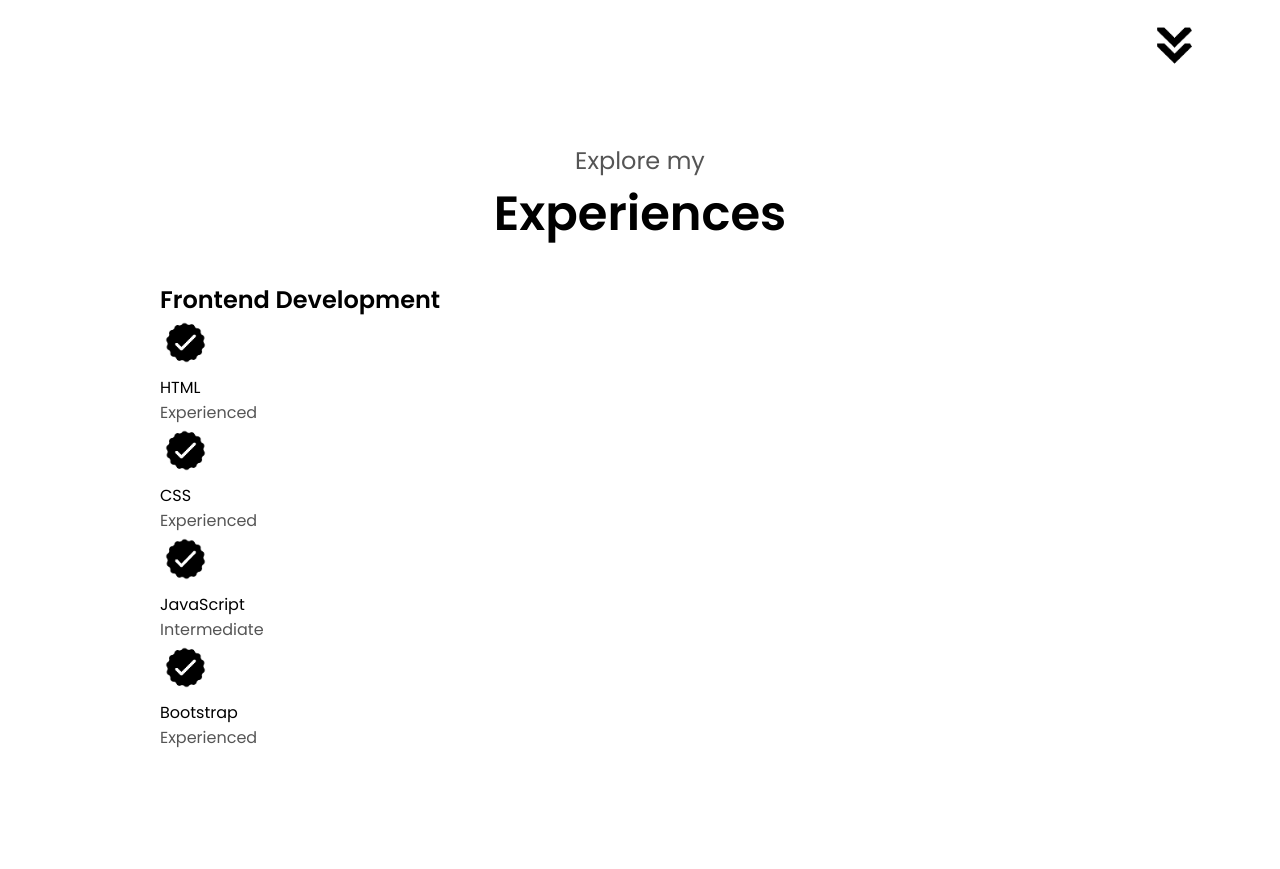
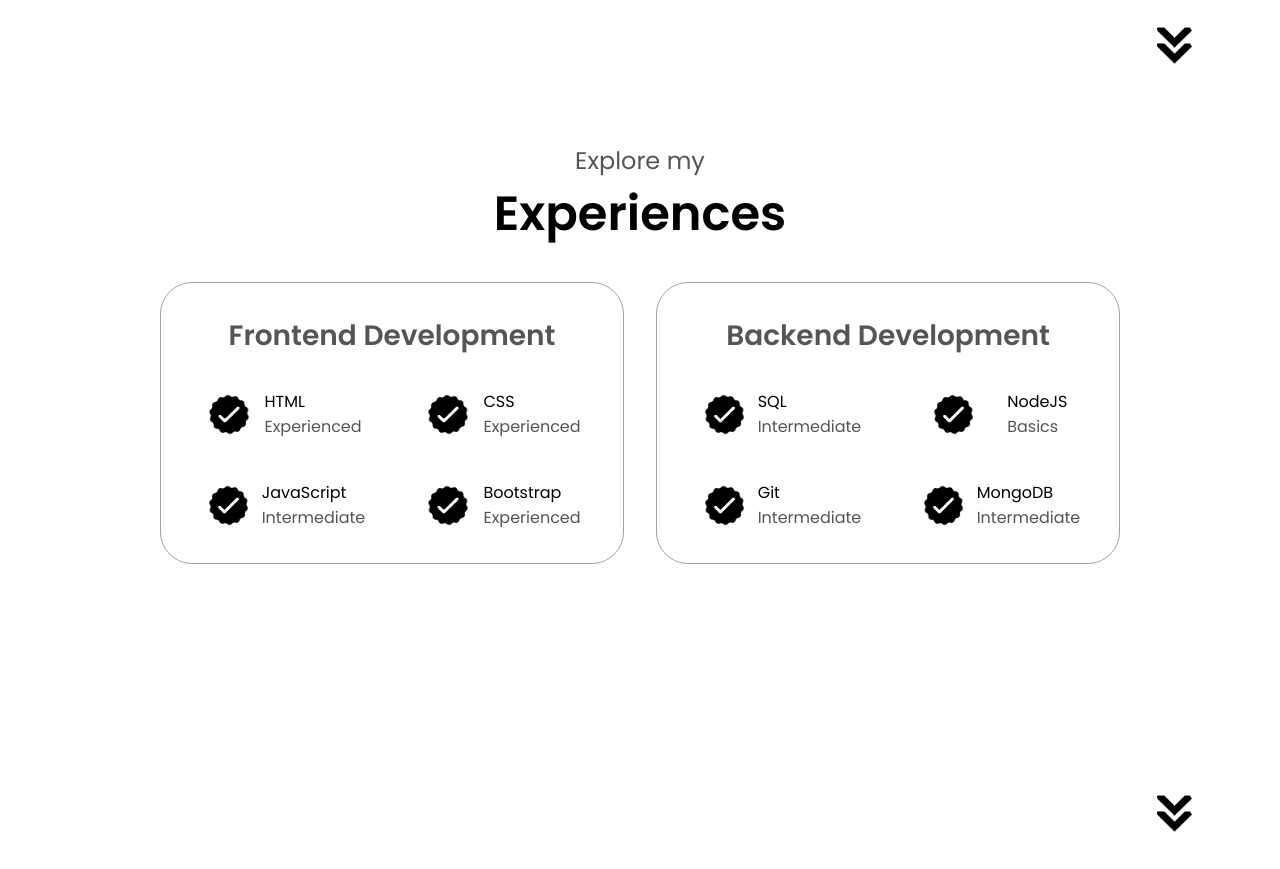
Before and after one commit to Harshninave04/Personal-Portfolio, a plain HTML site: page index.html in a window 1280 px wide. Shown: the part 1433-2302 px from the top of the page. Drawn offline with Linux system fonts and the light colour scheme.

Commit message:
Done with Experience Section

```diff
--- a/index.html
+++ b/index.html
@@ -123,7 +123,7 @@
         <h1 class="title">Experiences</h1>
         <div class="experience-details-container">
             <div class="about-containers">
-                <div class="details-containers">
+                <div class="details-container">
                     <h2 class="experience-sub-title">Frontend Development</h2>
                     <div class="article-container">
                         <article>
@@ -156,8 +156,43 @@
                         </article>
                     </div>
                 </div>
-            </div>
-        </div>
+                <div class="details-container">
+                    <h2 class="experience-sub-title">Backend Development</h2>
+                    <div class="article-container">
+                        <article>
+                            <img src="./assets/checkmark.png" alt="Checkmark icon" class="icon">
+                            <div>
+                                <div>SQL</div>
+                                <p>Intermediate</p>
+                            </div>
+                        </article>
+                        <article>
+                            <img src="./assets/checkmark.png" alt="Checkmark icon" class="icon">
+                            <div>
+                                <div>NodeJS</div>
+                                <p>Basics</p>
+                            </div>
+                        </article>
+                        <article>
+                            <img src="./assets/checkmark.png" alt="Checkmark icon" class="icon">
+                            <div>
+                                <div>Git</div>
+                                <p>Intermediate</p>
+                            </div>
+                        </article>
+                        <article>
+                            <img src="./assets/checkmark.png" alt="Checkmark icon" class="icon">
+                            <div>
+                                <div>MongoDB</div>
+                                <p>Intermediate</p>
+                            </div>
+                        </article>
+                        </div>
+                        </div>
+                        </div>
+                        </div>
+
+                        <img src="./assets/arrow.png" alt="Arrow icon" class="icon arrow" onclick="location.href='./#projects'">
     </section>
 
 
--- a/style.css
+++ b/style.css
@@ -319,3 +319,41 @@ section {
 .text-container {
     font-weight: 500;
 }
+/* EXPERIENCES */
+
+#experiences {
+    position: relative;
+}
+
+.experience-sub-title {
+    color: rgb(85, 85, 85);
+    font-weight: 600;
+    font-size: 1.75rem;
+    margin-bottom: 2rem;
+}
+
+.experience-details-container {
+    display: flex;
+    justify-content: center;
+    flex-direction: column;
+}
+
+.article-container {
+    display: flex;
+    text-align: initial;
+    flex-wrap: wrap;
+    flex-direction: row;
+    gap: 2.5rem;
+    justify-content: space-around;
+}
+
+article {
+    display: flex;
+    justify-content: space-around;
+    gap: 0.5rem;
+    width: 10rem;
+}
+
+article.icon {
+    cursor: default;
+}
```
